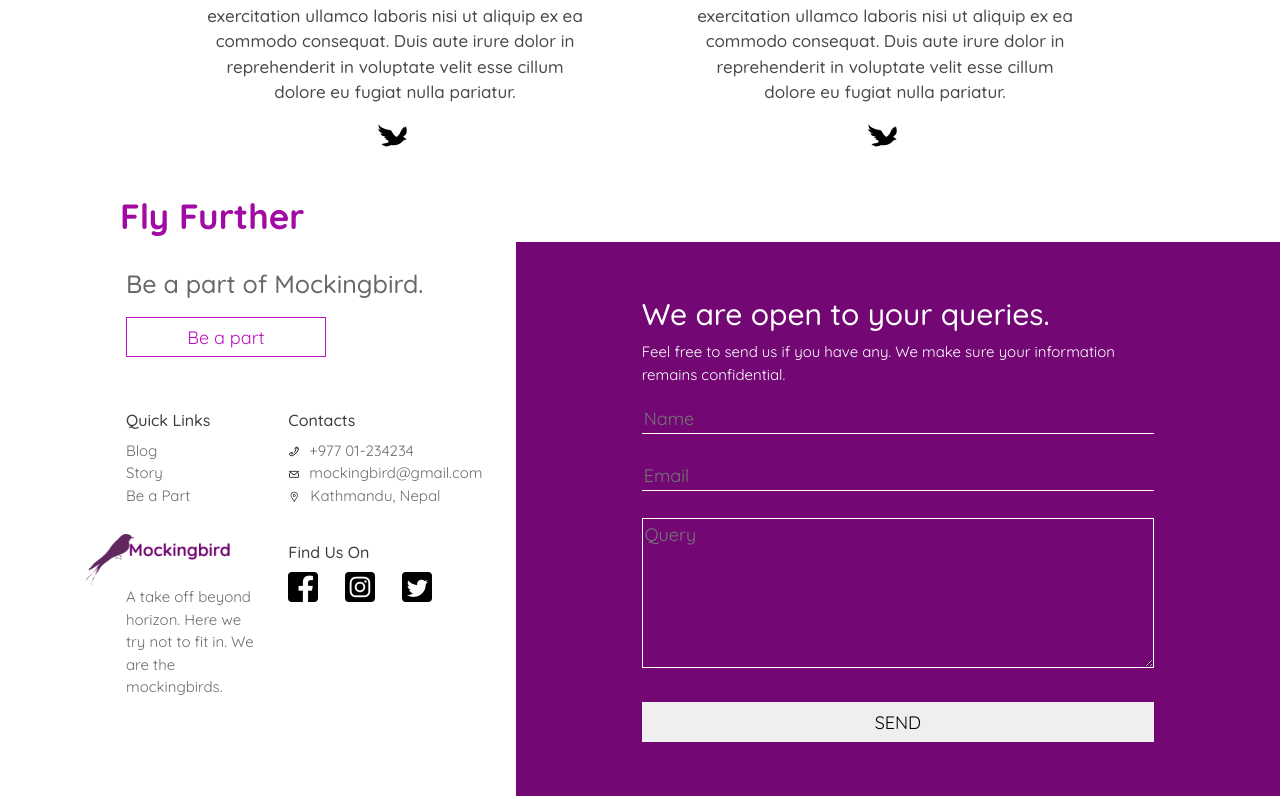
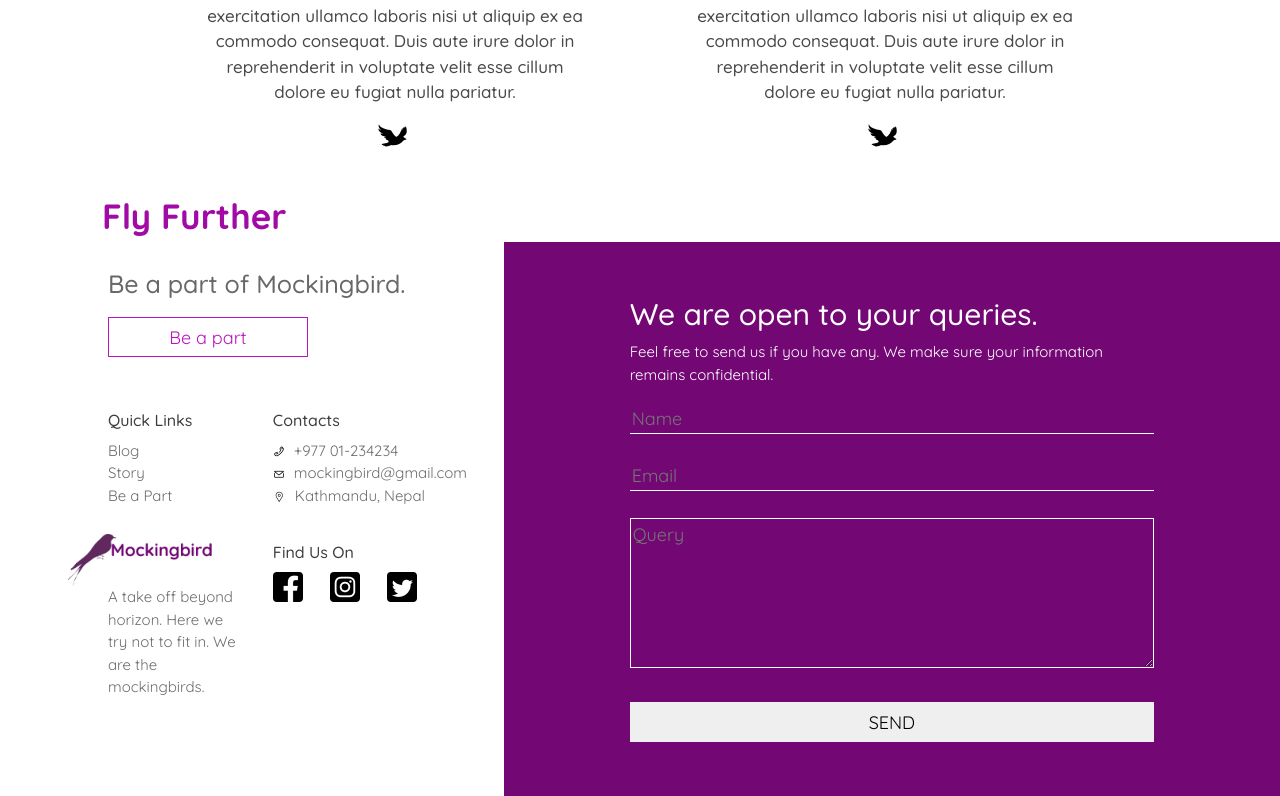
Before and after one commit to gayatribudha/mockingbird, a React (Create React App) app: page / in a window 1280 px wide. Shown: the part 1924-2720 px from the top of the page. Built offline with nearby package versions, Linux system fonts and the light colour scheme.

Commit message:
Fix footer margin.

```diff
--- a/src/partials/Footer/Footer.js
+++ b/src/partials/Footer/Footer.js
@@ -15,10 +15,10 @@ import tweeter from '../../assets/images/tweeter.png';
 export default function Footer() {
     return (
         <div className="container-fluid mr-md-0 mr-lg-0 pr-md-0 pr-lg-0">
-            <div className="ml-md-5 ml-lg-5 pl-md-4 pl-lg-4">
+            <div className="ml-md-5 ml-lg-5 pl-md-2 pl-lg-2">
                 <div className="title ml-2">Fly Further</div>
             </div>
-            <div className="row ml-md-5 ml-lg-5 pl-md-4 pl-lg-4 flex-column-reverse flex-md-row flex-lg-row">
+            <div className="row ml-md-5 ml-lg-5 pl-md-2 pl-lg-2 flex-column-reverse flex-md-row flex-lg-row">
                 <div className="col-sm-12 col-md-4 col-lg-4 ">
                     <div className="row">
 
```
